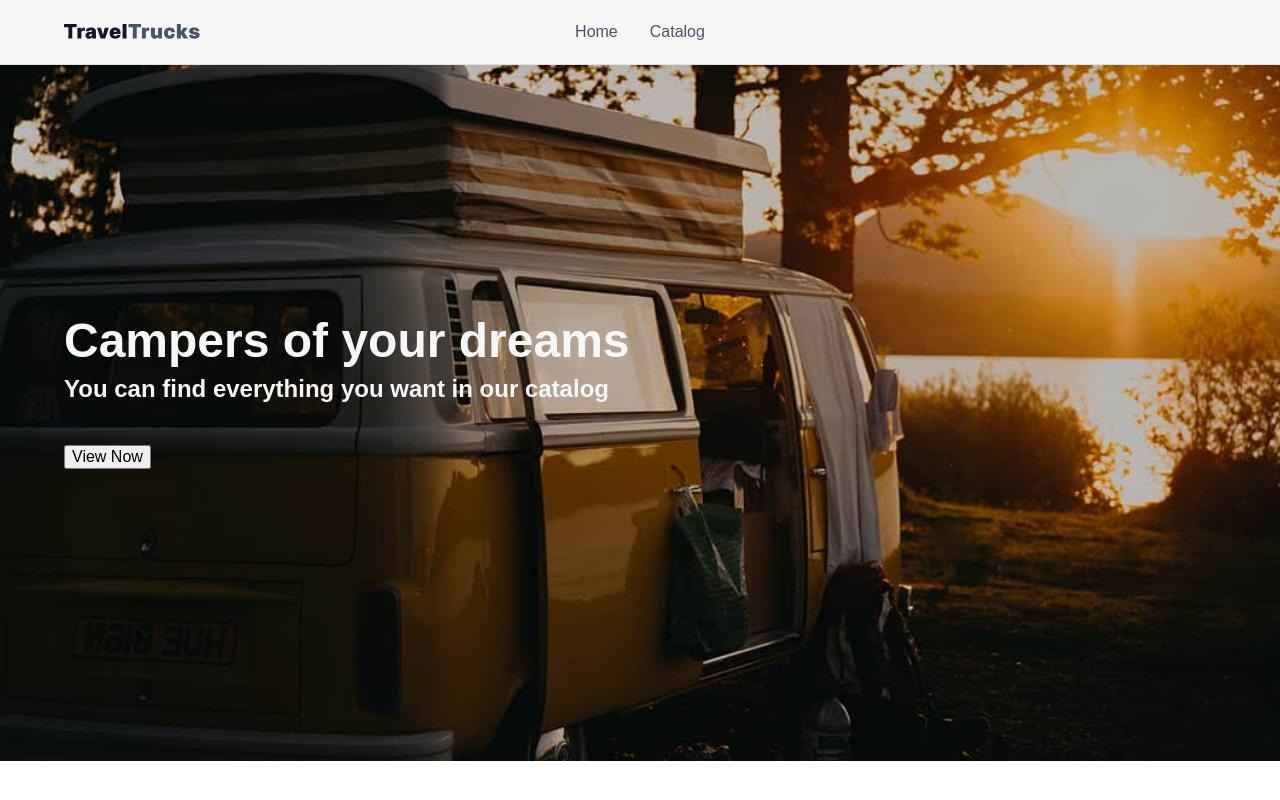
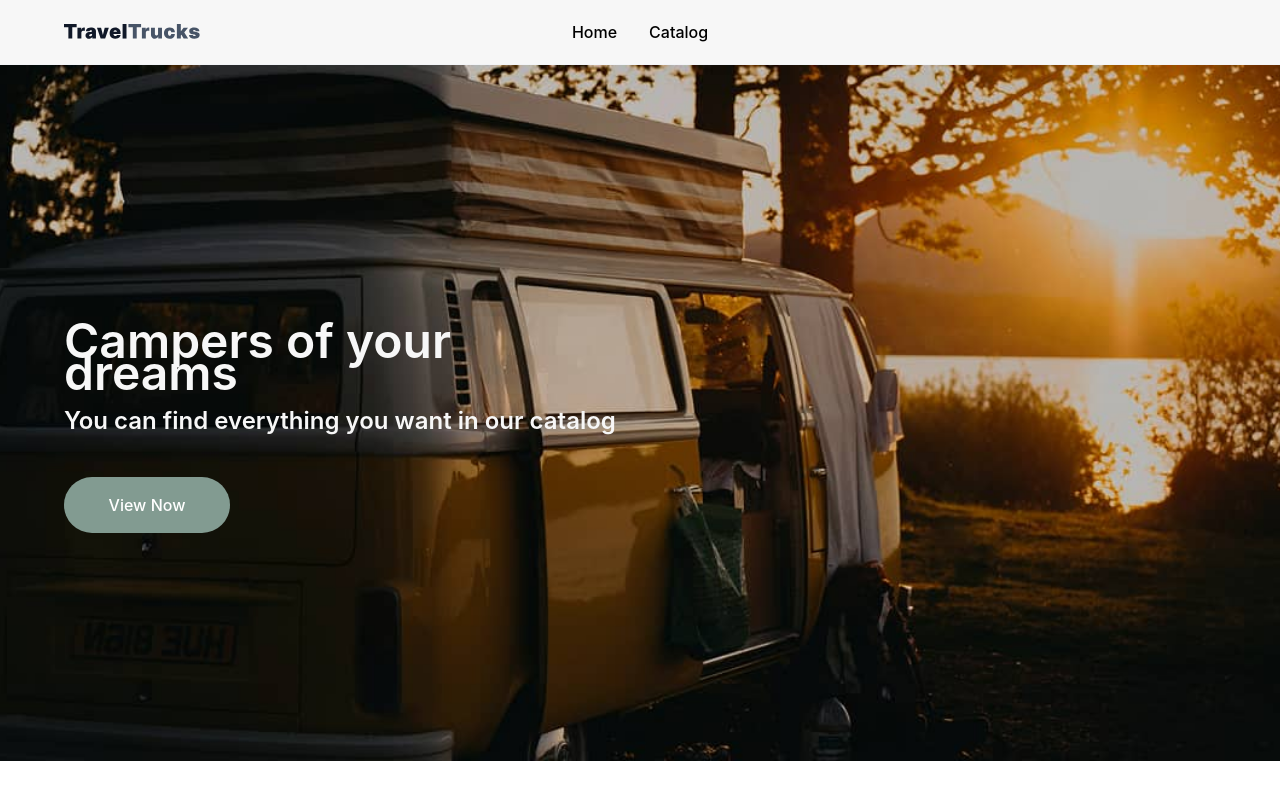
Before and after one commit to TetianaShch/campers-catalog, a Next.js app: page / in a window 1280 px wide. Built offline with nearby package versions, Linux system fonts and the light colour scheme.

Commit message:
Add Hero section with UI Button

```diff
--- a/app/globals.css
+++ b/app/globals.css
@@ -1,9 +1,18 @@
 :root {
+  --main: #101828;
+  --text: #475467;
+  --white: #fff;
   --inputs: #f7f7f7;
-  --badges: #e0e0e0;
-  --text-secondary: #475467;
-  --text-primary: #101828;
-  --text-inverse: #ffffff;
+  --badges: #f2f4f7;
+  --gray: #6c717b;
+  --gray-light: #dadde1;
+  --button: #e44848;
+  --button-hover: #d84343;
+  --rating: #ffc531;
+  --grey-green: #829b91;
+  --olive: #f0f1f1;
+  --green-hover: #6d7b75;
+  --font-family: 'Inter', sans-serif;
 }
 
 *,
@@ -18,11 +27,11 @@
 
 html,
 body {
-  min-height: 100;
+  min-height: 100%;
 }
 
 body {
-  font-family: Arial, Helvetica, sans-serif;
+  font-family: var(--font-family);
 }
 
 a {
--- a/components/home/Hero/Hero.module.css
+++ b/components/home/Hero/Hero.module.css
@@ -33,3 +33,7 @@
   color: var(--inputs);
   margin-bottom: 40px;
 }
+
+.button {
+  margin-top: 24px;
+}
--- a/components/home/Hero/Hero.tsx
+++ b/components/home/Hero/Hero.tsx
@@ -1,4 +1,5 @@
 import styles from './Hero.module.css';
+import { Button } from '../../ui/Button/Button';
 
 const Hero = () => {
   return (
@@ -8,7 +9,7 @@ const Hero = () => {
         <p className={styles.text}>
           You can find everything you want in our catalog
         </p>
-        <button>View Now</button>
+        <Button>View Now</Button>
       </div>
     </section>
   );
--- a/components/ui/Button/Button.module.css
+++ b/components/ui/Button/Button.module.css
@@ -0,0 +1,42 @@
+.btn {
+  display: inline-flex;
+  align-items: center;
+  justify-content: center;
+
+  min-width: 166px;
+  height: 56px;
+
+  border-radius: 200px;
+  padding: 0 24px;
+
+  font-weight: 500;
+  font-size: 16px;
+  line-height: 1.5;
+
+  cursor: pointer;
+
+  transition:
+    background-color 0.2s ease,
+    border-color 0.2s ease,
+    color 0.2s ease;
+}
+
+.filled {
+  background-color: var(--grey-green);
+  color: var(--white);
+  border: none;
+}
+
+.filled:hover {
+  background-color: var(--green-hover);
+}
+
+.outlined {
+  background-color: transparent;
+  color: var(--main);
+  border: 1px solid var(--gray-light);
+}
+
+.outlined:hover {
+  border-color: var(--grey-green);
+}
--- a/components/ui/Button/Button.tsx
+++ b/components/ui/Button/Button.tsx
@@ -0,0 +1,29 @@
+import clsx from 'clsx';
+import { ButtonHTMLAttributes, ReactNode } from 'react';
+import s from './Button.module.css';
+
+interface ButtonProps extends ButtonHTMLAttributes<HTMLButtonElement> {
+  children?: ReactNode;
+  variant?: 'filled' | 'outlined';
+  icon?: ReactNode;
+}
+
+export const Button = ({
+  children,
+  variant = 'filled',
+  icon,
+  className,
+  disabled = false,
+  ...props
+}: ButtonProps) => {
+  return (
+    <button
+      className={clsx(s.btn, s[variant], className)}
+      disabled={disabled}
+      {...props}
+    >
+      {icon && <span className={s.iconWrapper}>{icon}</span>}
+      {children}
+    </button>
+  );
+};
--- a/package.json
+++ b/package.json
@@ -11,6 +11,7 @@
   "dependencies": {
     "@tanstack/react-query": "^5.99.0",
     "axios": "^1.15.0",
+    "clsx": "^2.1.1",
     "next": "16.2.3",
     "react": "19.2.4",
     "react-dom": "19.2.4",
```
Also changed, not shown: 1 other file (tests, documents, lock files or other folders).
